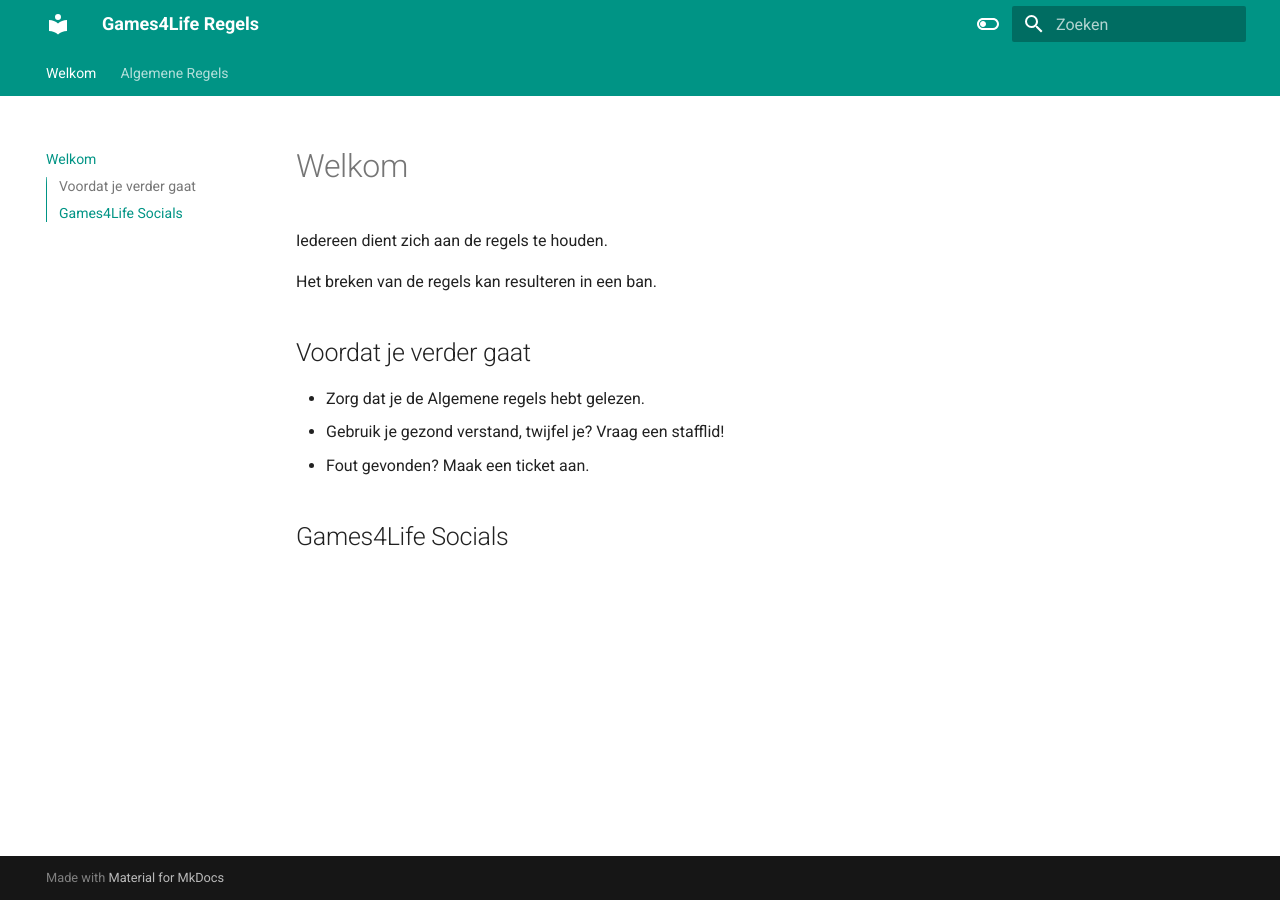
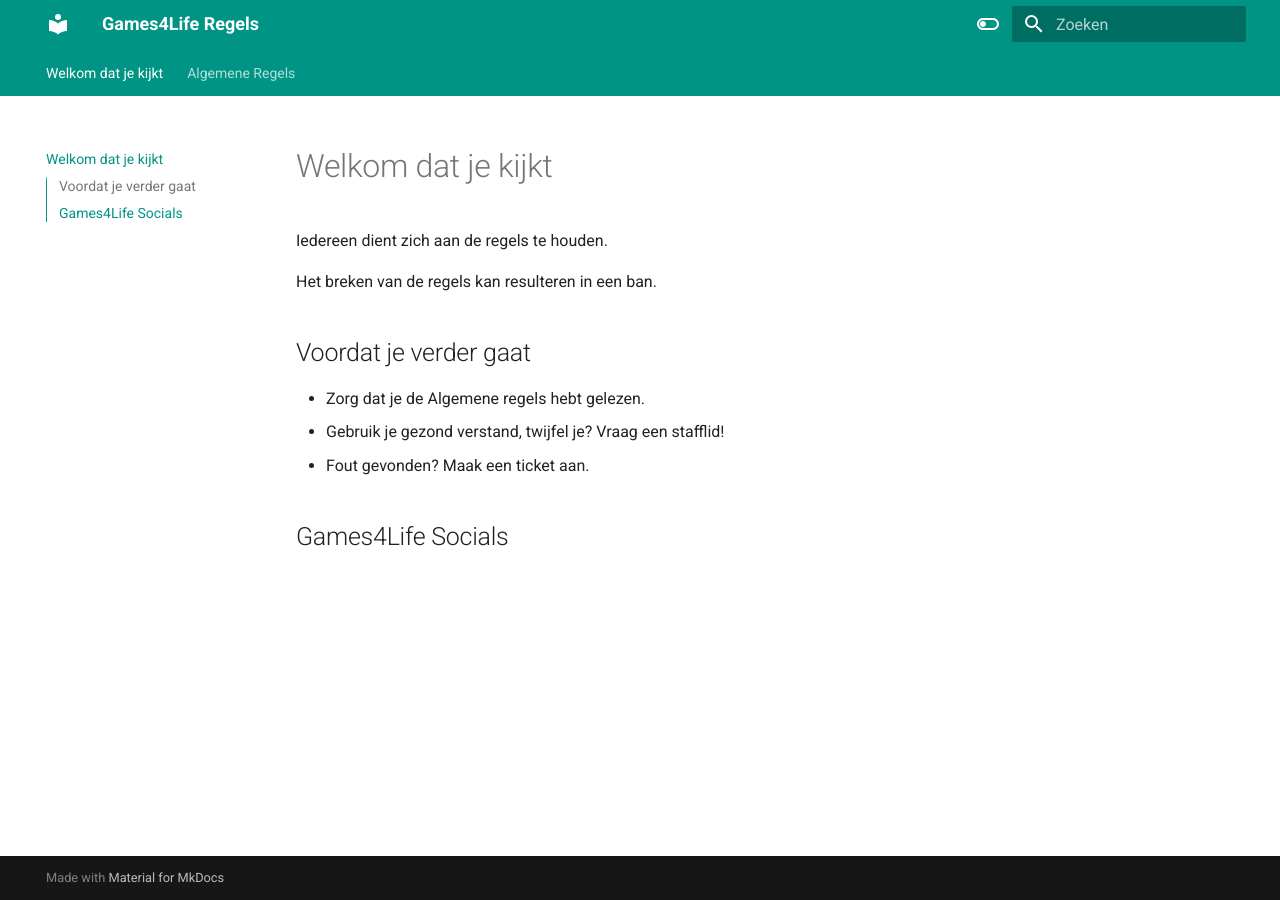
Before and after one commit to quintyboygames/games4life.github.io, an MkDocs documentation site: the page built from docs/index.md, in a window 1280 px wide. Built offline with MkDocs 1.6.1 and Material for MkDocs 9.7.7, drawn with Linux system fonts in a browser that asks for light colours.

Commit message:
Update index.md
tekst toegevoegd als test

```diff
--- a/docs/index.md
+++ b/docs/index.md
@@ -1,4 +1,4 @@
-# Welkom
+# Welkom dat je kijkt
 
 Iedereen dient zich aan de regels te houden.
 
```
